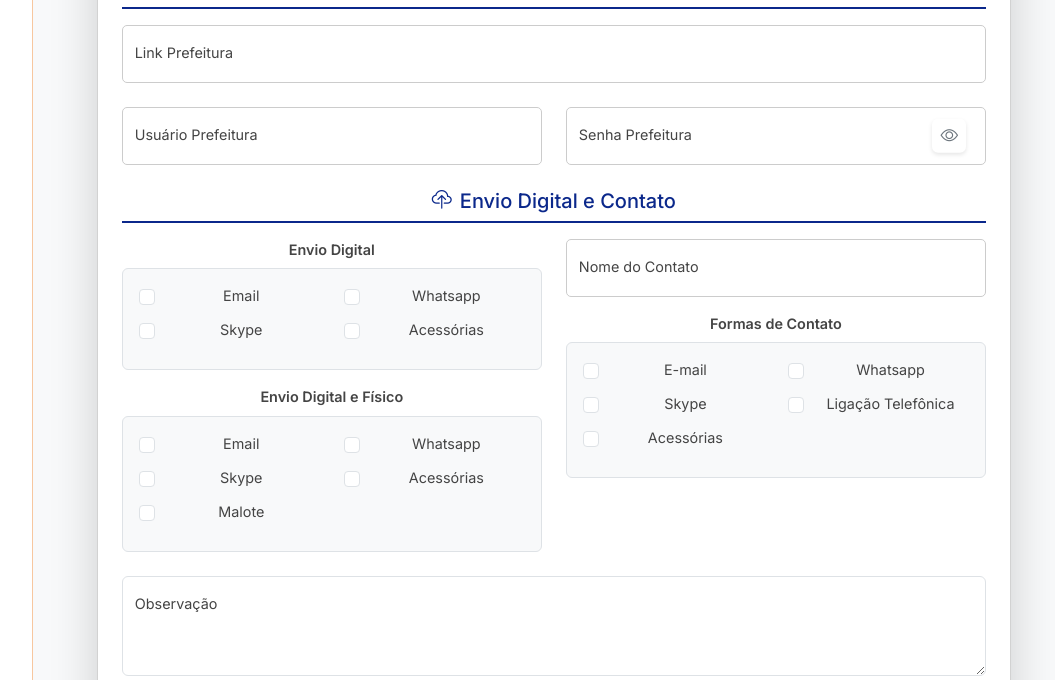
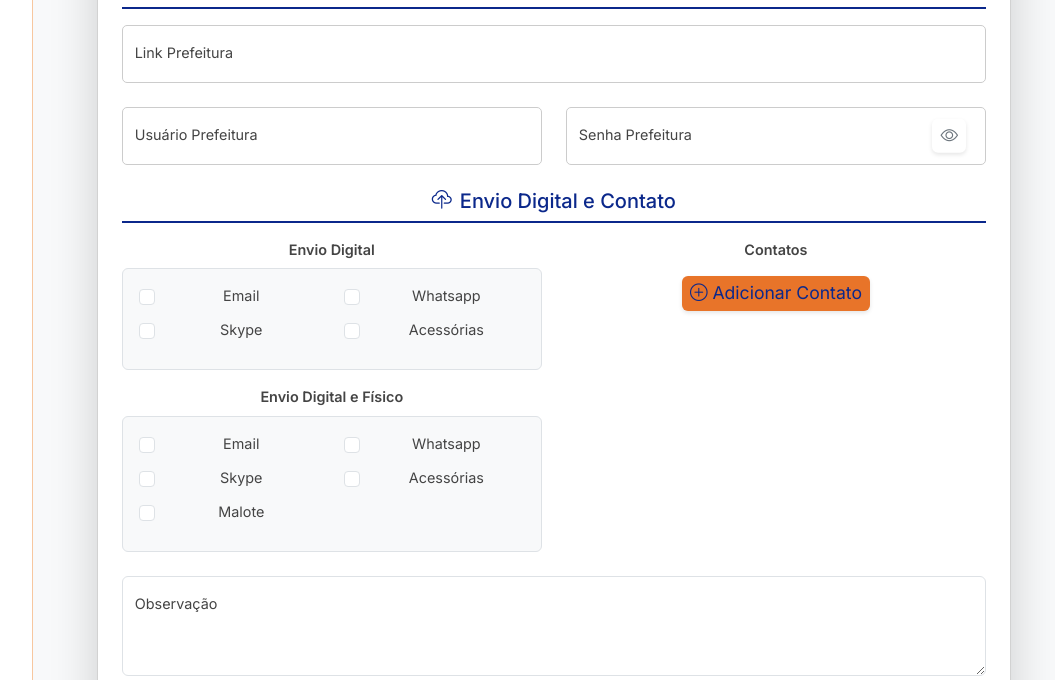
Before and after one commit to TI02-jp/siteDjango, a Flask app: page /empresa/1/departamentos in a window 1280 px wide. Shown: the part 968-1648 px from the top of the page, without its empty margins (205-1260 px from the left). Run offline with Flask 3, Linux system fonts and the light colour scheme; a user stored in the database is signed in; tables that the repository leaves empty hold one stand-in row (values such as "Sample post"); some libraries are stand-ins or nearby versions.

Commit message:
Inclui script de contatos para Departamento Fiscal

```diff
--- a/app/controllers/routes.py
+++ b/app/controllers/routes.py
@@ -271,27 +271,17 @@ def editar_empresa(id):
             fiscal_form.envio_digital_fisico.data = fiscal.envio_digital_fisico or []
             fiscal_form.senha_prefeitura.data = fiscal.senha_prefeitura or ''
 
-        if fiscal and fiscal.contatos:
-            try:
-                if isinstance(fiscal.contatos, str):
-                    contatos_dict = json.loads(fiscal.contatos)
-                elif isinstance(fiscal.contatos, dict):
-                    contatos_dict = fiscal.contatos
-                else:
-                    contatos_dict = {}
-            except Exception:
-                contatos_dict = {}
-        else:
-            contatos_dict = {}
-
-        fiscal_form.contato_nome.data = contatos_dict.get('nome', '')
-        meios = contatos_dict.get('meios', [])
-        if isinstance(meios, list):
-            fiscal_form.contato_meios.data = ', '.join(meios)
-        elif isinstance(meios, str):
-            fiscal_form.contato_meios.data = meios
-        else:
-            fiscal_form.contato_meios.data = ''
+            if fiscal.contatos:
+                try:
+                    if isinstance(fiscal.contatos, str):
+                        contatos_list = json.loads(fiscal.contatos)
+                    else:
+                        contatos_list = fiscal.contatos
+                except Exception:
+                    contatos_list = []
+            else:
+                contatos_list = []
+            fiscal_form.contatos_json.data = json.dumps(contatos_list)
 
         if contabil:
             contabil_form.envio_digital.data = contabil.envio_digital or []
@@ -326,10 +316,11 @@ def editar_empresa(id):
                     obj.cnpj = re.sub(r'\D', '', form.cnpj.data)
                     obj.sistemas_consultorias = form.sistemas_consultorias.data
                 elif form_type == 'fiscal':
-                    obj.contatos = {
-                        'nome': form.contato_nome.data,
-                        'meios': form.contato_meios.data
-                    }
+                    try:
+                        contatos_data = json.loads(form.contatos_json.data or '[]')
+                    except Exception:
+                        contatos_data = []
+                    obj.contatos = contatos_data
                     obj.senha_prefeitura = form.senha_prefeitura.data
                 db.session.add(obj)
                 try:
@@ -371,27 +362,14 @@ def visualizar_empresa(id):
     if fiscal and fiscal.contatos:
         try:
             if isinstance(fiscal.contatos, str):
-                contatos_dict = json.loads(fiscal.contatos)
-            elif isinstance(fiscal.contatos, dict):
-                contatos_dict = fiscal.contatos
+                contatos_list = json.loads(fiscal.contatos)
             else:
-                contatos_dict = {}
-
-            fiscal.contato_nome = contatos_dict.get('nome', '')
-            # Se 'meios' for lista ou string, trata para exibir legível
-            meios = contatos_dict.get('meios', [])
-            if isinstance(meios, list):
-                fiscal.contato_meios = ', '.join(meios)
-            elif isinstance(meios, str):
-                fiscal.contato_meios = meios
-            else:
-                fiscal.contato_meios = ''
-        except Exception as e:
-            fiscal.contato_nome = ''
-            fiscal.contato_meios = ''
+                contatos_list = fiscal.contatos
+        except Exception:
+            contatos_list = []
     else:
-        fiscal.contato_nome = ''
-        fiscal.contato_meios = ''
+        contatos_list = []
+    fiscal.contatos_list = contatos_list
 
     if fiscal:
         if fiscal.formas_importacao:
@@ -431,12 +409,12 @@ def gerenciar_departamentos(empresa_id):
         fiscal_form = DepartamentoFiscalForm(obj=fiscal)
         if fiscal and fiscal.contatos:
             try:
-                contatos_dict = json.loads(fiscal.contatos) if isinstance(fiscal.contatos, str) else fiscal.contatos
-                fiscal_form.contato_nome.data = contatos_dict.get('nome')
-                fiscal_form.contato_meios.data = contatos_dict.get('meios')
+                contatos_list = json.loads(fiscal.contatos) if isinstance(fiscal.contatos, str) else fiscal.contatos
             except Exception:
-                fiscal_form.contato_nome.data = ''
-                fiscal_form.contato_meios.data = ''
+                contatos_list = []
+        else:
+            contatos_list = []
+        fiscal_form.contatos_json.data = json.dumps(contatos_list)
 
         contabil_form = DepartamentoContabilForm(obj=contabil)
         if contabil:
@@ -466,10 +444,10 @@ def gerenciar_departamentos(empresa_id):
                 db.session.add(fiscal)
 
             fiscal_form.populate_obj(fiscal)
-            fiscal.contatos = json.dumps({
-                "nome": fiscal_form.contato_nome.data,
-                "meios": fiscal_form.contato_meios.data
-            })
+            try:
+                fiscal.contatos = json.loads(fiscal_form.contatos_json.data or '[]')
+            except Exception:
+                fiscal.contatos = []
             flash('Departamento Fiscal salvo com sucesso!', 'success')
             form_processed_successfully = True
 
--- a/app/forms.py
+++ b/app/forms.py
@@ -8,7 +8,8 @@ from wtforms import (
     SelectField,
     TextAreaField,
     PasswordField,
-    BooleanField
+    BooleanField,
+    HiddenField
 )
 from wtforms.validators import DataRequired, Email, Optional, Length, EqualTo
 from app.models.tables import RegimeLancamento
@@ -90,10 +91,7 @@ class DepartamentoFiscalForm(DepartamentoForm):
         ('email', 'Email'), ('whatsapp', 'Whatsapp'), ('skype', 'Skype'),
         ('acessorias', 'Acessórias'), ('malote', 'Malote')], validators=[Optional()])
     observacao_movimento = TextAreaField('Observação', validators=[Optional()])
-    contato_nome = StringField('Nome do Contato', validators=[Optional()])
-    contato_meios = SelectMultipleField('Formas de Contato', choices=[
-        ('email', 'E-mail'), ('whatsapp', 'Whatsapp'), ('skype', 'Skype'),
-        ('ligacao', 'Ligação Telefônica'), ('acessorias', 'Acessórias')], validators=[Optional()])
+    contatos_json = HiddenField('Contatos', validators=[Optional()])
     particularidades_texto = TextAreaField('Particularidades', validators=[Optional()])
 
 class DepartamentoContabilForm(DepartamentoForm):
--- /dev/null
+++ b/app/static/javascript/contatos.js
@@ -0,0 +1,61 @@
+function setupContatos(containerId, addBtnId, hiddenInputId) {
+  const container = document.getElementById(containerId);
+  const addBtn = document.getElementById(addBtnId);
+  const hiddenInput = document.getElementById(hiddenInputId);
+  let contatos = [];
+  try {
+    contatos = hiddenInput.value ? JSON.parse(hiddenInput.value) : [];
+  } catch (e) {
+    contatos = [];
+  }
+  function render() {
+    container.innerHTML = '';
+    contatos.forEach((c, idx) => {
+      const row = document.createElement('div');
+      row.className = 'row mb-2';
+      row.innerHTML = `
+        <div class="col-md-5">
+          <select class="form-select contato-tipo">
+            <option value="email" ${c.tipo === 'email' ? 'selected' : ''}>E-mail</option>
+            <option value="telefone" ${c.tipo === 'telefone' ? 'selected' : ''}>Telefone</option>
+            <option value="whatsapp" ${c.tipo === 'whatsapp' ? 'selected' : ''}>Whatsapp</option>
+            <option value="skype" ${c.tipo === 'skype' ? 'selected' : ''}>Skype</option>
+            <option value="acessorias" ${c.tipo === 'acessorias' ? 'selected' : ''}>Acessórias</option>
+          </select>
+        </div>
+        <div class="col-md-5">
+          <input type="text" class="form-control contato-valor" value="${c.valor || ''}" placeholder="Informação do contato">
+        </div>
+        <div class="col-md-2 d-flex align-items-center">
+          <button type="button" class="btn btn-danger btn-sm" data-idx="${idx}">Remover</button>
+        </div>`;
+      container.appendChild(row);
+    });
+    bindRemove();
+    updateHidden();
+  }
+  function bindRemove() {
+    container.querySelectorAll('button[data-idx]').forEach(btn => {
+      btn.addEventListener('click', function () {
+        const index = this.getAttribute('data-idx');
+        contatos.splice(index, 1);
+        render();
+      });
+    });
+  }
+  function updateHidden() {
+    container.querySelectorAll('.row').forEach((row, idx) => {
+      const tipo = row.querySelector('.contato-tipo').value;
+      const valor = row.querySelector('.contato-valor').value;
+      contatos[idx] = { tipo, valor };
+    });
+    hiddenInput.value = JSON.stringify(contatos);
+  }
+  addBtn.addEventListener('click', function () {
+    contatos.push({ tipo: 'email', valor: '' });
+    render();
+  });
+  container.addEventListener('change', updateHidden);
+  container.addEventListener('input', updateHidden);
+  render();
+}
--- a/app/templates/empresas/departamentos.html
+++ b/app/templates/empresas/departamentos.html
@@ -113,11 +113,12 @@
 
                     </div>
                     <div class="col-md-6">
-                        <div class="form-floating mb-3">{{ fiscal_form.contato_nome(class="form-control", placeholder="Nome do Contato") }}{{ fiscal_form.contato_nome.label }}</div>
-                        <label class="form-label fw-semibold">{{ fiscal_form.contato_meios.label.text }}</label>
-                        <div class="border rounded p-3 bg-light"><div class="row">
-                            {% for value, label in fiscal_form.contato_meios.choices %}<div class="col-md-6 mb-2"><div class="form-check"><input class="form-check-input" type="checkbox" name="{{ fiscal_form.contato_meios.name }}" value="{{ value }}" id="fcm-{{ loop.index }}" {% if value in (fiscal_form.contato_meios.data or []) %}checked{% endif %}><label class="form-check-label" for="fcm-{{ loop.index }}">{{ label }}</label></div></div>{% endfor %}
-                        </div></div>
+                        <label class="form-label fw-semibold">Contatos</label>
+                        <div id="contatos-container"></div>
+                        <button type="button" class="btn btn-outline-primary btn-sm mt-2" id="add-contato">
+                            <i class="bi bi-plus-circle"></i> Adicionar Contato
+                        </button>
+                        {{ fiscal_form.contatos_json(id='contatos_json') }}
                     </div>
                 </div>
 
@@ -366,9 +367,11 @@
 {% block scripts %}
 <link href="https://cdn.quilljs.com/1.3.6/quill.snow.css" rel="stylesheet">
 <script src="https://cdn.quilljs.com/1.3.6/quill.min.js"></script>
+<script src="{{ url_for('static', filename='javascript/contatos.js') }}"></script>
 
 <script>
 document.addEventListener("DOMContentLoaded", function () {
+    setupContatos('contatos-container', 'add-contato', 'contatos_json');
 
     // -- LÓGICA DO EDITOR QUILL COM UPLOAD --
 
```
Also changed, not shown: app/templates/departamentos/cadastrar_fiscal.html (+9 -18 lines), app/templates/empresas/editar_empresa.html (+9 -35 lines), app/templates/empresas/visualizar.html (+6 -5 lines).
